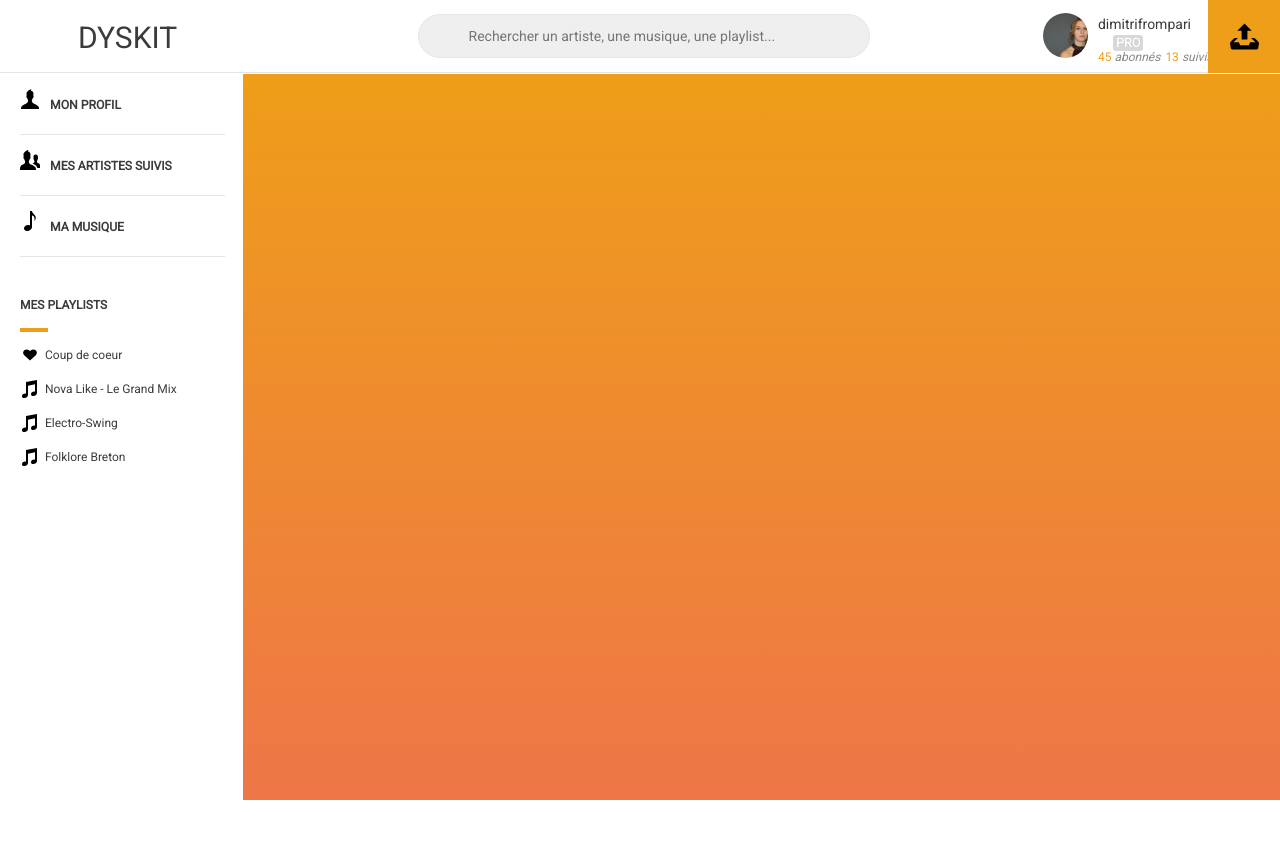
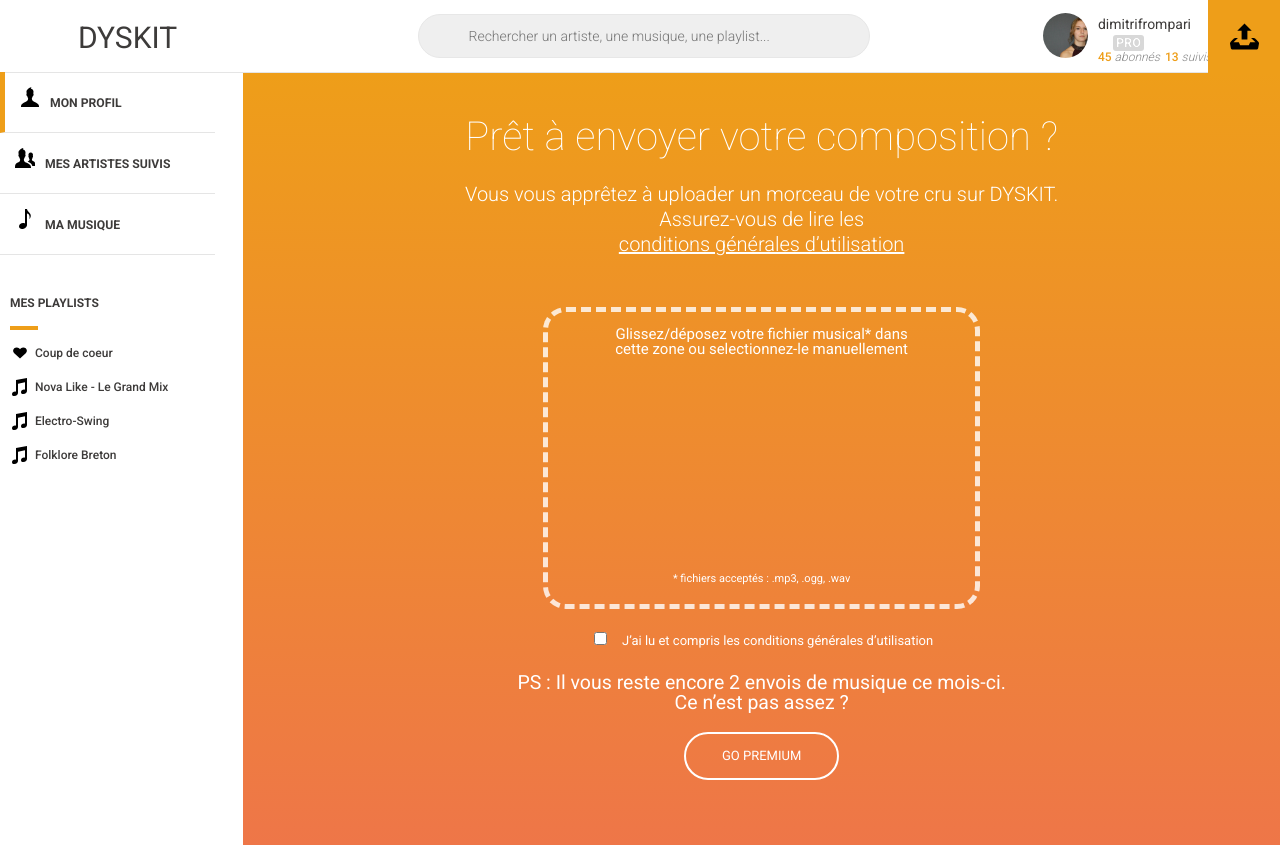
Before and after one commit to hpruvot/dys-proj, a plain HTML site: page index.html in a window 1280 px wide. Before the commit the page ends 800 px from the top, so only its background shows below. Drawn offline with Linux system fonts and the light colour scheme.

Commit message:
upload form

```diff
--- a/assets/sass/_header.scss
+++ b/assets/sass/_header.scss
@@ -1,6 +1,6 @@
 header {
 	width: 100%;
-	height: 9.2%;
+	height: 72px;
 	.header-inner {
 		position: fixed;
 		width: 100%;
--- a/assets/sass/_left.scss
+++ b/assets/sass/_left.scss
@@ -4,6 +4,7 @@
 	li {
 		padding: 15px 0 21px;
 		border-bottom: 1px solid rgba(0,0,0,0.1);
+		margin-left: -10px;
 		.usr-icon {
 			width: 20px;
 			height: 20px;
@@ -21,6 +22,9 @@
 		span {
 			display: inline-block;
 			padding-left: 10px;
+		}
+		&.active {
+			border-left: 5px solid $d-orange;
 		}
 	}
 }
--- a/assets/sass/_upload.scss
+++ b/assets/sass/_upload.scss
@@ -1,7 +1,100 @@
 #container {
 	float: right;
 	width: 81%;
-	height: 90.8%;
 	background: $d-gradient;
 	margin: 0;
 }
+
+.upload.inner-container {
+	text-align: center;
+	padding: 45px;
+	font-family: "Roboto";
+	.uploadDescr {
+		color: $d-white;
+		margin-bottom: 50px;
+		.uploadTitle {
+			font-weight: $thin;
+			font-size: 4em;
+			margin-bottom: 25px;
+		}
+		.uploadConditions {
+			font-weight: $light;
+			font-size: 2em;
+			line-height: 25px;
+			a {
+				color: $d-white;
+				text-decoration: underline;
+			}
+		}
+	}
+	.uploadZone {
+		.innerZone {
+			width: 427px;
+			height: 292px;
+			margin: 25px auto 20px;
+			border: 5px dashed rgba(255,255,255,0.8);
+			border-radius: 23px;
+		}
+		form {
+			position: relative;
+			height: 100%;
+		}
+		label {
+			color: $d-white;
+			font-size: 1.5em;
+			position: absolute;
+			top: 0;
+			left: 0;
+			padding: 15px 50px;
+		}
+		.files {
+			color: $d-white;
+			position: absolute;
+			bottom: 0;
+			width: 100%;
+			margin-bottom: 20px;
+			font-size: 1.1em;
+		}
+		#fileToUpload{
+			opacity: 0;
+			width: 427px;
+			height: 292px;
+			position: absolute;
+			cursor: pointer;
+			left: 0;
+			top: 0;
+			z-index: 5;
+		}
+		p.conditions {
+			color: $d-white;
+			font-size: 1.3em;
+			display: inline-block;
+			margin-bottom: 25px;
+		}
+		input[type="checkbox"] {
+			margin-right: 15px;
+		}
+	}
+	.uploadFooter {
+		font-size: 1.3em;
+		color: $d-white;
+		.ps {
+			font-size: 1.5em;
+		}
+		.premium {
+			margin: 20px auto;
+			color: $d-white;
+			width: 151px;
+			height: 44px;
+			line-height: 44px;
+			border: 2px solid $d-white;
+			border-radius: 40px;
+			text-transform: uppercase;
+			cursor: pointer;
+			&:hover {
+				background: $d-white;
+				color: $d-orange;
+			}
+		}
+	}
+}
--- a/assets/sass/partials/_elements.scss
+++ b/assets/sass/partials/_elements.scss
@@ -22,6 +22,7 @@
 		font-size: 12.19px;
 		line-height: 16px;
 		text-transform: uppercase;
+		padding-left: 15px;
 		&:hover span {
 			background: $d-webkit-gradient;
 			background: $d-gradient;
--- a/assets/sass/partials/_grids.scss
+++ b/assets/sass/partials/_grids.scss
@@ -4,8 +4,7 @@
 #left-bar {
   width: 16%;
   float: left;
-  padding-left: 10px;
-  height: 90.8%;
+  position: fixed;
 }
 
 #container {
--- a/index.html
+++ b/index.html
@@ -4,7 +4,7 @@
     <meta http-equiv="X-UA-Compatible" content="IE=edge">
     <meta name="viewport" content="width=device-width, initial-scale=1">
     <script type="text/javascript" src="assets/js/jquery-1.11.2.min.js"></script>
-    <link href=' http://fonts.googleapis.com/css?family=Roboto' rel='stylesheet' type='text/css'>
+    <link href='http://fonts.googleapis.com/css?family=Roboto:400,100,300,500,700,900' rel='stylesheet' type='text/css'>
     <link rel="stylesheet" type="text/css" href="assets/stylesheets/style.css">
   </head>
 
@@ -35,7 +35,7 @@
     <div id="left-bar" class="grid_3">
       <nav id="usr-nav">
         <ul class="usr-items">
-          <li><a href="" class="link menu"><div class="usr-icon usr-profile"></div><span>Mon profil</span></a></li>
+          <li class="active"><a href="" class="link menu"><div class="usr-icon usr-profile"></div><span>Mon profil</span></a></li>
           <li><a href="" class="link menu"><div class="usr-icon usr-artists"></div><span>Mes artistes suivis</span></a></li>
           <li><a href="" class="link menu"><div class="usr-icon usr-music"></div><span>Ma musique</span></a></li>
         </ul>
@@ -57,7 +57,28 @@
     </div>
 
     <!-- MAIN CONTAINER  -->
-    <div id="container" class="grid_10"></div>
+    <div id="container" class="grid_10">
+      <div class="upload inner-container">
+        <div class="uploadDescr">
+          <p class="uploadTitle">Prêt à envoyer votre composition ?</p>
+          <p class="uploadConditions">Vous vous apprêtez à uploader un morceau de votre cru sur DYSKIT.<br>Assurez-vous de lire les <a href="">conditions générales d’utilisation</a></p>
+        </div>
+        <div class="uploadZone">
+          <div class="innerZone">
+            <form action="#" method="post" onsubmit="return false;">
+              <input type="file" name="fileToUpload" id="fileToUpload">
+              <label tabindex="0" for="fileToUpload" class="input-file-trigger">Glissez/déposez votre fichier musical* dans cette zone ou selectionnez-le manuellement</label>
+              <p class="files">* fichiers acceptés : .mp3, .ogg, .wav</p>
+            </form>
+          </div>
+          <p class="conditions"><input type="checkbox" name="nom" value="understood">J’ai lu et compris les conditions générales d’utilisation</p>
+        </div>
+        <div class="uploadFooter">
+          <p class="ps">PS : Il vous reste encore 2 envois de musique ce mois-ci.<br>Ce n’est pas assez ?</p>
+          <a class="premium">Go premium</a>
+        </div>
+      </div>
+    </div>
     <!-- RIGHT BAR  -->
     <div id="right-bar" class="grid_3"></div>
 
```
Also changed, not shown: assets/stylesheets/style.css.
